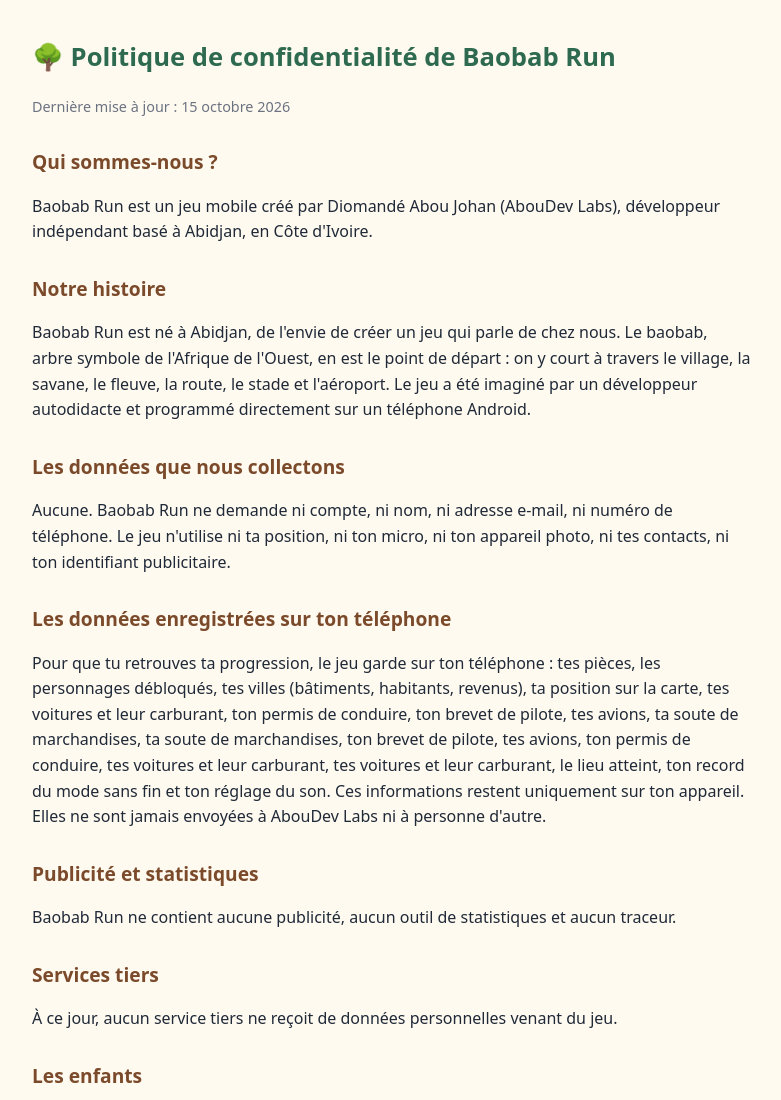
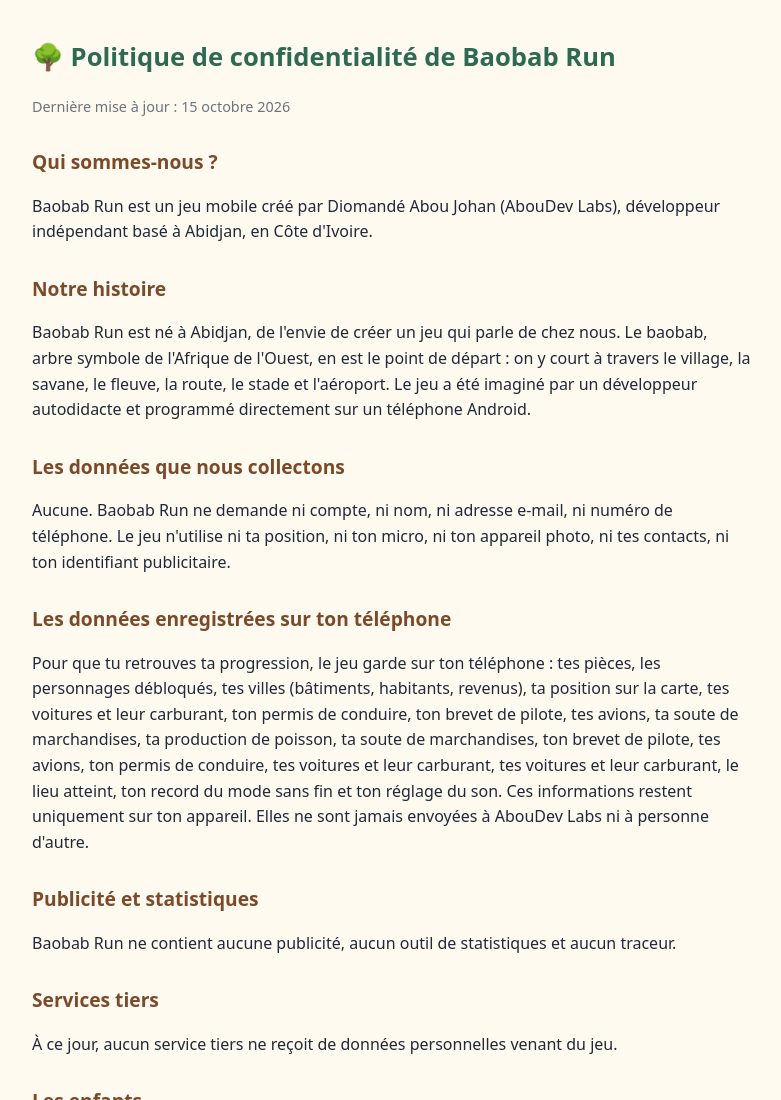
Before and after one commit to daboujohan-hub/daboujohan-hub.github.io, a plain HTML site: page baobab-run/confidentialite.html in a window 1280 px wide. Shown: the top 1100 px of the page, without its empty margins (248-1029 px from the left). Drawn offline with Linux system fonts and the light colour scheme.

Commit message:
Politique de confidentialité : poisson

```diff
--- a/baobab-run/confidentialite.html
+++ b/baobab-run/confidentialite.html
@@ -28,7 +28,7 @@
 <p>Aucune. Baobab Run ne demande ni compte, ni nom, ni adresse e-mail, ni numéro de téléphone. Le jeu n'utilise ni ta position, ni ton micro, ni ton appareil photo, ni tes contacts, ni ton identifiant publicitaire.</p>
 
 <h2>Les données enregistrées sur ton téléphone</h2>
-<p>Pour que tu retrouves ta progression, le jeu garde sur ton téléphone : tes pièces, les personnages débloqués, tes villes (bâtiments, habitants, revenus), ta position sur la carte, tes voitures et leur carburant, ton permis de conduire, ton brevet de pilote, tes avions, ta soute de marchandises, ta soute de marchandises, ton brevet de pilote, tes avions, ton permis de conduire, tes voitures et leur carburant, tes voitures et leur carburant, le lieu atteint, ton record du mode sans fin et ton réglage du son. Ces informations restent uniquement sur ton appareil. Elles ne sont jamais envoyées à AbouDev Labs ni à personne d'autre.</p>
+<p>Pour que tu retrouves ta progression, le jeu garde sur ton téléphone : tes pièces, les personnages débloqués, tes villes (bâtiments, habitants, revenus), ta position sur la carte, tes voitures et leur carburant, ton permis de conduire, ton brevet de pilote, tes avions, ta soute de marchandises, ta production de poisson, ta soute de marchandises, ton brevet de pilote, tes avions, ton permis de conduire, tes voitures et leur carburant, tes voitures et leur carburant, le lieu atteint, ton record du mode sans fin et ton réglage du son. Ces informations restent uniquement sur ton appareil. Elles ne sont jamais envoyées à AbouDev Labs ni à personne d'autre.</p>
 
 <h2>Publicité et statistiques</h2>
 <p>Baobab Run ne contient aucune publicité, aucun outil de statistiques et aucun traceur.</p>
```
